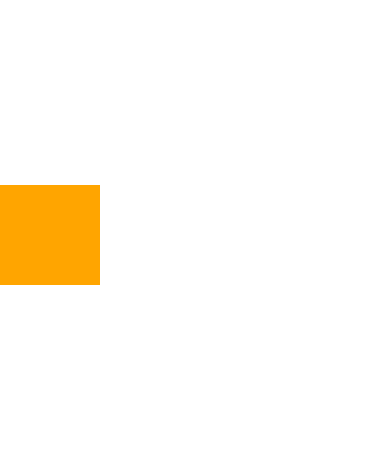
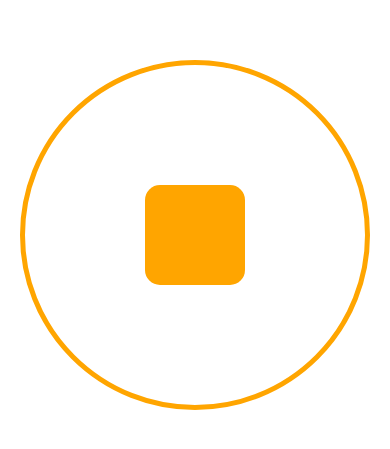
Before and after one commit to mdeaconu/react-native-animations, a React Native app: screen / in a window 390 px wide. Shown: the part 187-636 px from the top of the page. Built offline with nearby package versions, Linux system fonts and the light colour scheme.

Commit message:
feat(animation): first exercise
Signed-off-by: Mihai DEACONU <mihai.deaconu@cognizant.com>

```diff
--- a/App.js
+++ b/App.js
@@ -1,9 +1,10 @@
 import { React } from "react";
 import { View } from "react-native";
-import { s } from "./App.style";
+import { CIRCLE_RADIUS, s } from "./App.style";
 import Animated, {
   useAnimatedStyle,
-  useSharedValue
+  useSharedValue,
+  withSpring
 } from "react-native-reanimated";
 import {
   Gesture,
@@ -21,7 +22,13 @@ const App = () => {
       squareAnimTranslateY.value += event.changeY;
     })
     .onFinalize(() => {
-      console.log("onEnd");
+      const distanceFromCenter = Math.sqrt(
+        squareAnimTranslateX.value ** 2 + squareAnimTranslateY.value ** 2
+      );
+      if (distanceFromCenter < CIRCLE_RADIUS) {
+        squareAnimTranslateX.value = withSpring(0);
+        squareAnimTranslateY.value = withSpring(0);
+      }
     });
 
   const squareAnimStyle = useAnimatedStyle(() => {
@@ -36,9 +43,11 @@ const App = () => {
   return (
     <GestureHandlerRootView style={{ flex: 1 }}>
       <View style={s.root}>
-        <GestureDetector gesture={gestureHandler}>
-          <Animated.View style={[s.square, squareAnimStyle]} />
-        </GestureDetector>
+        <View style={s.circle}>
+          <GestureDetector gesture={gestureHandler}>
+            <Animated.View style={[s.square, squareAnimStyle]} />
+          </GestureDetector>
+        </View>
       </View>
     </GestureHandlerRootView>
   );
--- a/App.style.js
+++ b/App.style.js
@@ -1,13 +1,28 @@
 import { StyleSheet } from "react-native";
+
+export const CIRCLE_PERIMETER = 350;
+export const SQUARE_SIZE = 100;
+export const CIRCLE_RADIUS = CIRCLE_PERIMETER / 2;
 
 export const s = StyleSheet.create({
   root: {
     flex: 1,
     justifyContent: "center",
+    alignItems: "center",
   },
   square: {
-    height: 100,
-    width: 100,
+    height: SQUARE_SIZE,
+    width: SQUARE_SIZE,
     backgroundColor: "orange",
+    borderRadius: 15
+  },
+  circle: {
+    borderColor: "orange",
+    borderRadius: CIRCLE_RADIUS,
+    borderWidth: 5,
+    height: CIRCLE_PERIMETER,
+    width: CIRCLE_PERIMETER,
+    justifyContent: "center",
+    alignItems: "center",
   },
 });
```
